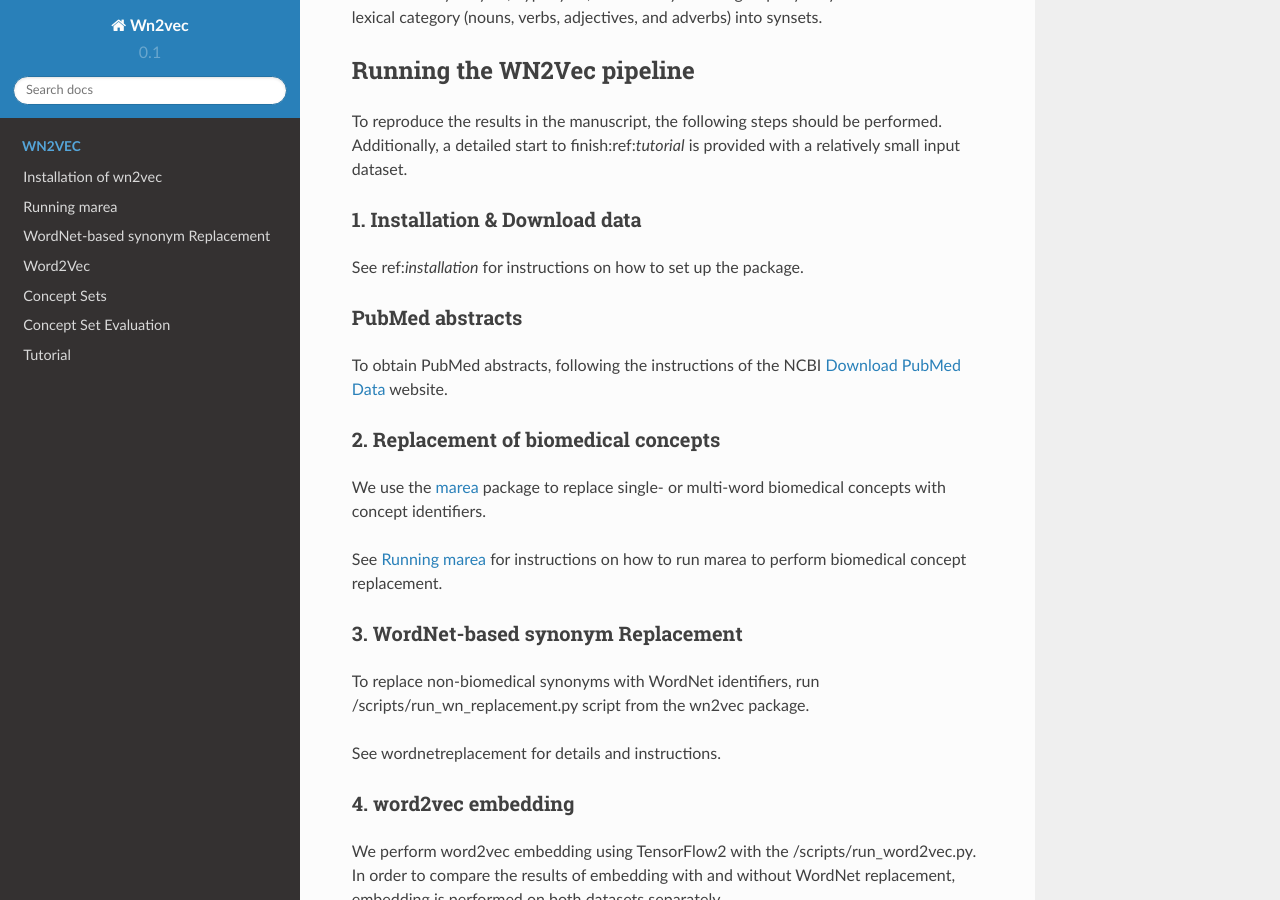
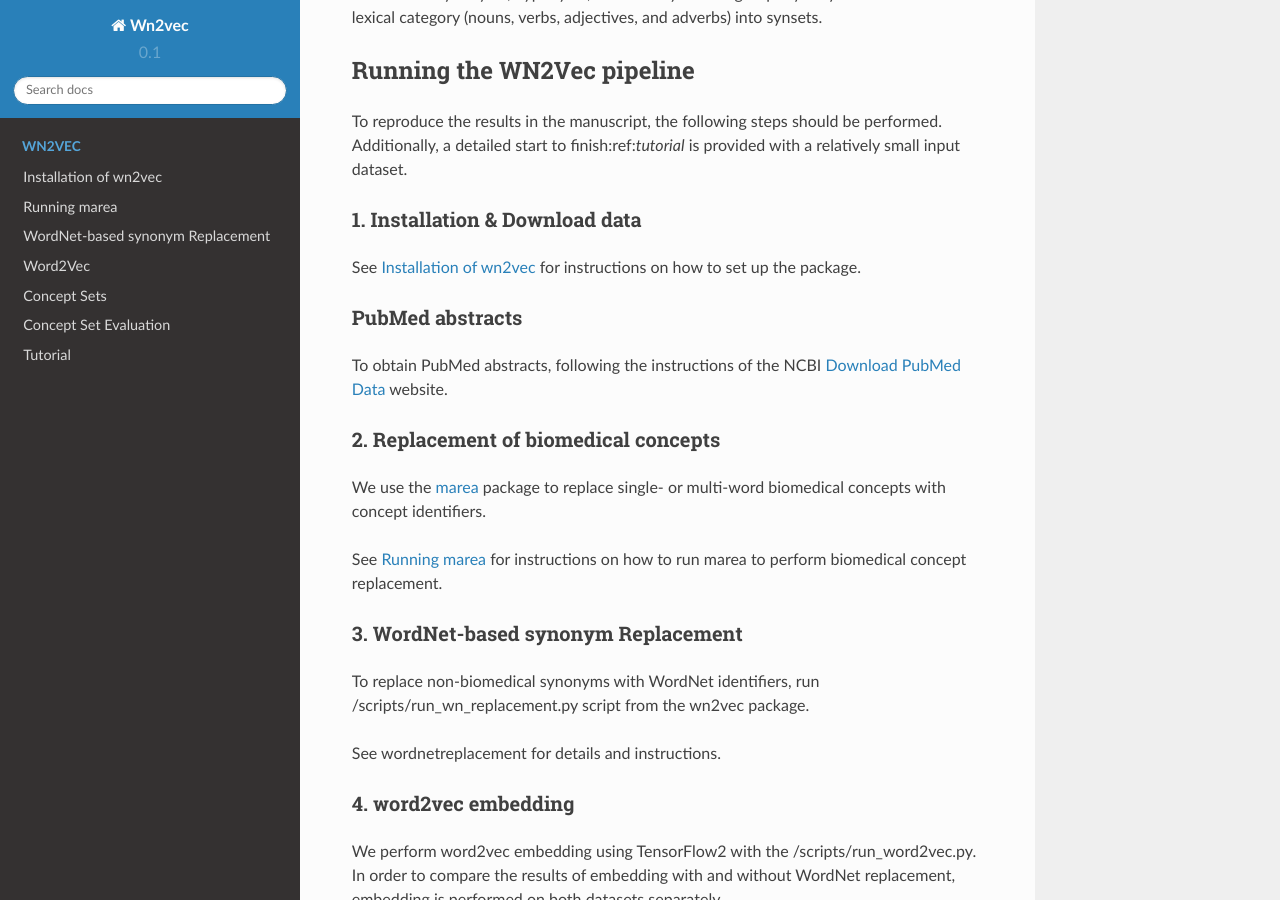
Before and after one commit to TheJacksonLaboratory/wn2vec, a Sphinx documentation site: the page built from docs/index.rst, in a window 1280 px wide and 900 px high, scrolled down 394 px. Built offline with Sphinx 7.4.7 and the Read the Docs theme 2.0.0, drawn with Linux system fonts in a browser that asks for light colours; pages that are not in the unit, such as notebooks, are missing from menus.

Commit message:
Update index.rst

```diff
--- a/docs/index.rst
+++ b/docs/index.rst
@@ -23,7 +23,7 @@ with a relatively small input dataset.
 
 1. Installation & Download data
 ^^^^^^^^^^^^^^^^^^^^^^^^^^^^^^^
-See ref:`installation` for instructions on how to set up the package.
+See :ref:`installation` for instructions on how to set up the package.
 
 PubMed abstracts
 ^^^^^^^^^^^^^^^^
```
